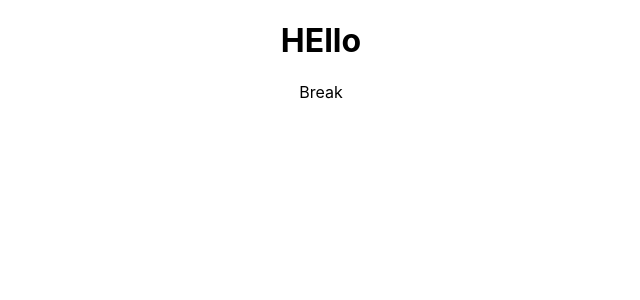
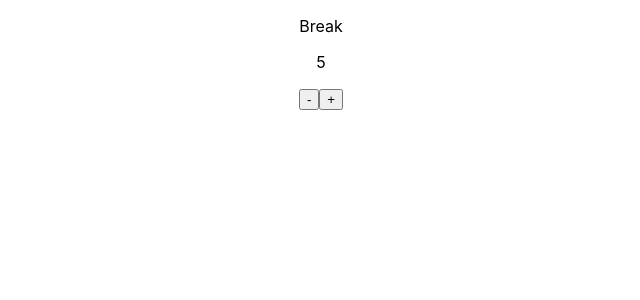
Before and after one commit to karolinfrennert/pomodoro, a React (Create React App) app: page / in a window 1280 px wide. Shown: the top 300 px of the page, without its empty margins (319-959 px from the left). Built offline with nearby package versions, Linux system fonts and the light colour scheme.

Commit message:
added moment library

```diff
--- a/src/App.tsx
+++ b/src/App.tsx
@@ -1,12 +1,12 @@
 import React from "react";
+import { Break } from "./components/Break";
 
 import "./App.css";
 
 function App() {
   return (
     <div className="App">
-      <h1>HEllo</h1>
-      <p id="break-label">Break</p>
+      <Break />
     </div>
   );
 }
--- a/src/components/Break.tsx
+++ b/src/components/Break.tsx
@@ -1,4 +1,6 @@
 import { useState } from "react";
+import moment from "moment";
+
 export const Break = () => {
   const [breakLenght, setBreakLenght] = useState(300);
   const decrementBreakByOneMinute = () => {
@@ -10,12 +12,26 @@ export const Break = () => {
     newBreakLenght < 0 ? setBreakLenght(0) : setBreakLenght(newBreakLenght);
   };
 
+  const breakLenghtInMinutes = moment.duration(breakLenght, "s").minutes();
+
   return (
     <div>
       <p id="break-label">Break</p>
-      <p id="break-length">{breakLenght}</p>
-      <button onClick={incrementBreakByOneMinute}>+</button>
-      <button onClick={decrementBreakByOneMinute}>-</button>
+      <p id="break-length">{breakLenghtInMinutes}</p>
+      <button
+        id="break-decrement"
+        onClick={decrementBreakByOneMinute}
+        key="break-decrese"
+      >
+        -
+      </button>
+      <button
+        id="break-increment"
+        onClick={incrementBreakByOneMinute}
+        key="break-increase"
+      >
+        +
+      </button>
     </div>
   );
 };
```
